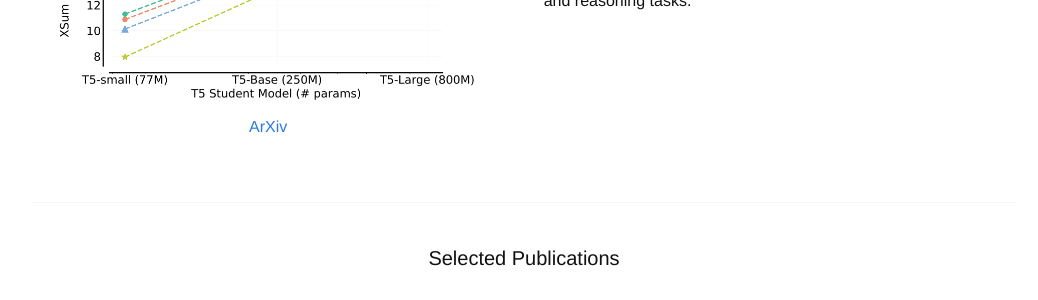
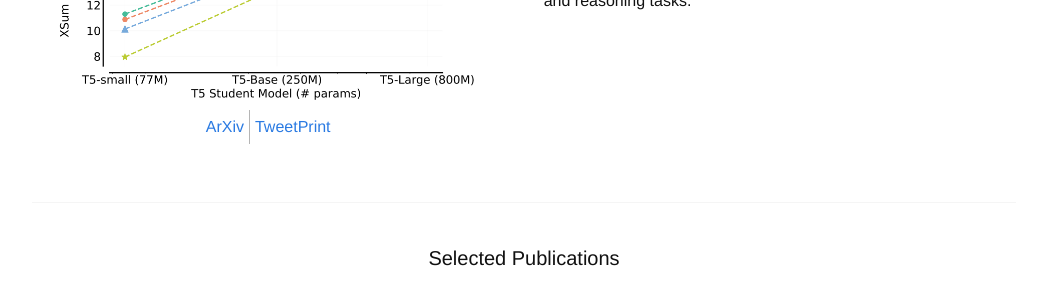
Before and after one commit to agarwl/agarwl.github.io, a Jekyll site: the page built from research.html, in a window 1280 px wide and 900 px high, scrolled down 484 px. Shown: the part 142-442 px from the top of the window, without its empty margins (116-1154 px from the left). Built offline with Jekyll 4.4.1, drawn with Linux system fonts in a browser that asks for light colours; nearby versions of some CDN libraries; some web fonts are replaced; a style sheet for code colours, icons or effects is not loaded.

Commit message:
Update research.html

```diff
--- a/research.html
+++ b/research.html
@@ -15,7 +15,8 @@
       <img style="margin-top:0em" src="/images/research/gkd.png">
       <table>
         <tr>
-          <td><a href="https://arxiv.org/abs/2305.19452">ArXiv</a></td>
+          <td><a href="https://arxiv.org/abs/2306.13649">ArXiv</a></td>
+          <td><a href="https://twitter.com/agarwl_/status/1674516600551088135?s=20">TweetPrint</a></td>
         </tr>
       </table>
     </div>
```
